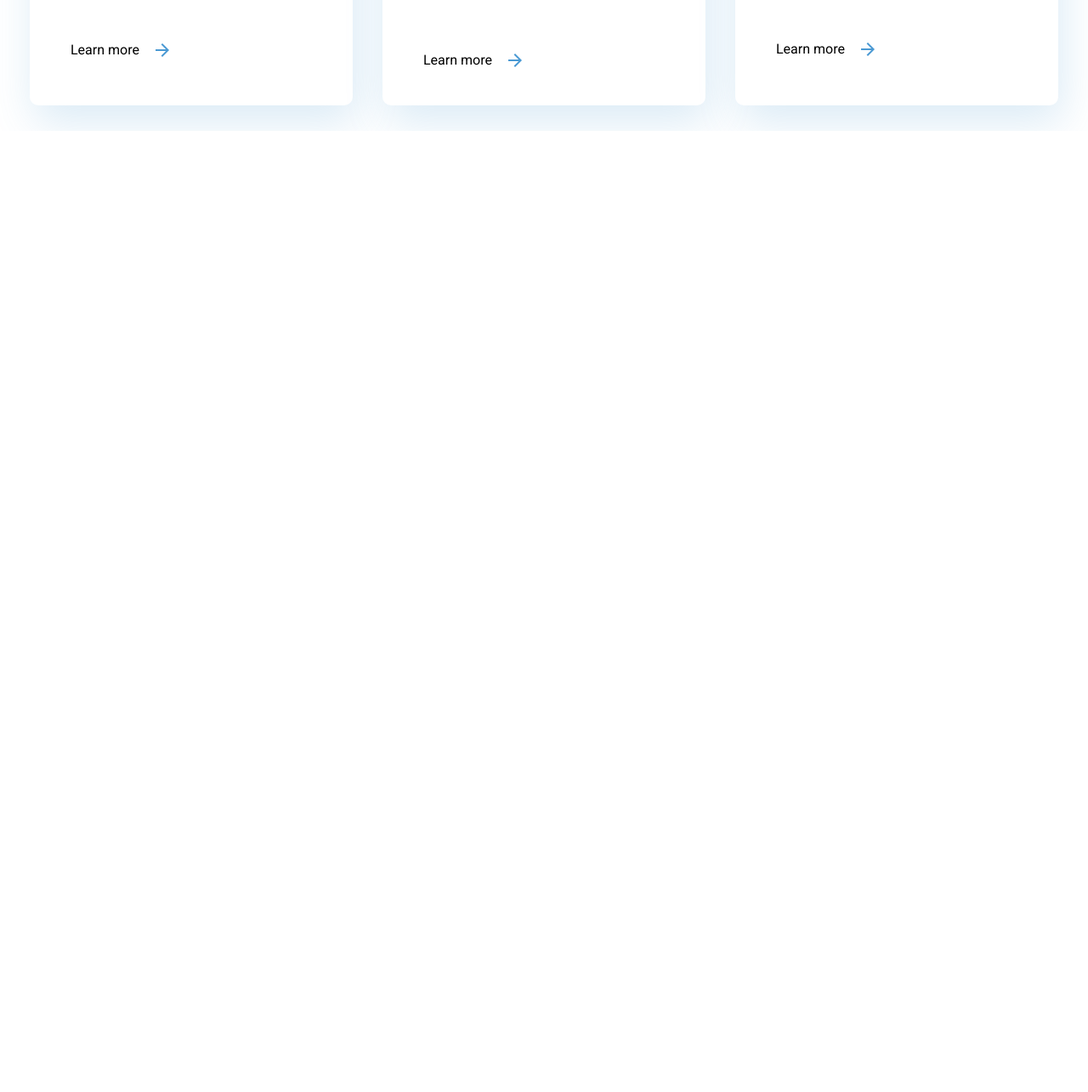
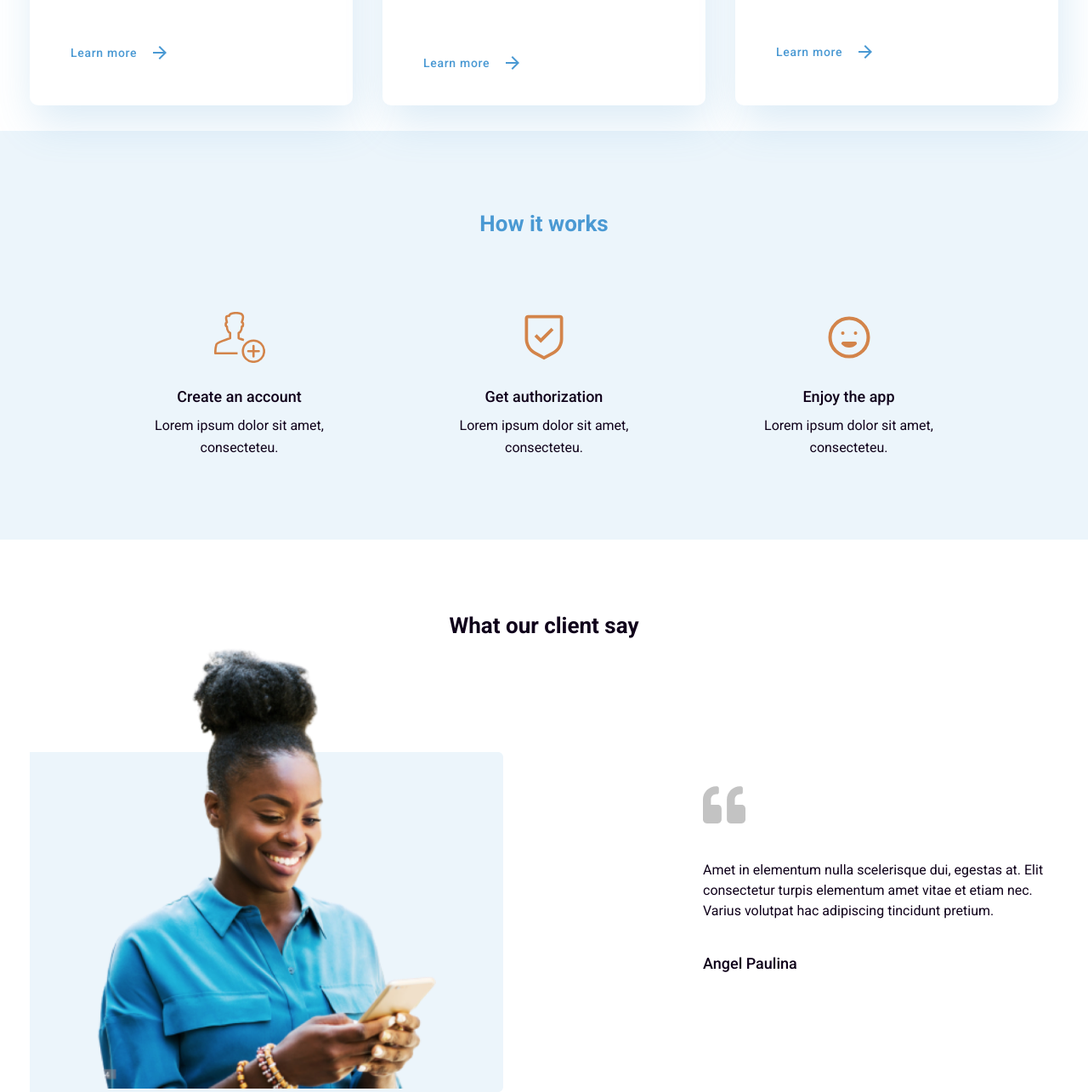
Before and after one commit to HikmatullohAbdullayev/Commerto, a plain HTML site: page index.html in a window 1280 px wide. Shown: the part 2137-3422 px from the top of the page at 85% size. Before the commit the page ends 2291 px from the top, so only its background shows below. Drawn offline with nearby package versions, Linux system fonts and the light colour scheme.

Commit message:
work and client done download start

```diff
--- a/css/main.css
+++ b/css/main.css
@@ -248,6 +248,11 @@ text-align: left;
     display: flex;
     justify-content: flex-start;
     align-items:center;
+    color: #4A99D3;
+    font-size: 14px;
+    font-weight: 500;
+    line-height: 30px;
+    letter-spacing: 0.7px;
 
 }
 
@@ -264,4 +269,128 @@ text-align: left;
 
 /* <!-- =====COSTUMERS-END===== --> */
 
+
+/* <!-- =====WORK-START===== --> */
+.work {
+    background-color: rgba(74, 153, 211, 0.10);
+}
+
+
+.work__title {
+    padding-top: 95px ;
+    color: #4A99D3;
+text-align: center;
+font-size: 26px;
+font-weight: 700;
+margin-bottom:88px;
+}
+.work__list {
+    display: flex;
+    justify-content: space-evenly;
+    align-items:center;
+}
+.work__item {
+    text-align: center;
+
+}
+.work__item__title {
+    color:  #0F001A;
+font-size: 18px;
+font-weight: 500;
+
+}
+.work__item__title::before{
+    content:"";
+    display:block;
+    width: 60px;
+    height: 60px;
+    background-image:url(../img/work-1.svg);
+    margin: auto;
+    margin-bottom: 30px;
+
+}
+.before2::before{
+    content:"";
+    display:block;
+    width: 60px;
+    height: 60px;
+    background-image:url(../img/work-2.svg);
+    margin: auto;
+    margin-bottom: 30px;
+}
+.before3::before{
+    content:"";
+    display:block;
+    width: 60px;
+    height: 60px;
+    background-image:url(../img/work-3.svg);
+    margin: auto;
+    margin-bottom: 30px;
+}
+.work__item__text {
+    margin-top: 10px;
+    padding-bottom:95px ;
+    max-width: 224px;
+    color: #0F001A;
+text-align: center;
+font-size: 16px;
+font-weight: 400;
+line-height: 26px;
+}
+
+/* <!-- =====WORK-END===== --> */
+
+/* <!-- =====CLIENT-START===== --> */
+
+
+.client__title{
+    padding-top: 87px;
+    margin-bottom: 10px;
+    color:  #0F001A;
+text-align: center;
+font-size: 26px;
+font-weight: 700;
+}
+.client__box {
+    display: flex;
+    justify-content: space-between;
+    align-items:center;
+}
+.client__img  {
+    width: 557px ;
+    text-align: center;
+    background-image:url(../img/bg-client.svg);
+    background-repeat:no-repeat;
+    background-position:bottom left;
+}
+.client__content {
+   max-width: 418px;
+margin-left: 100px;
+}
+.client__text {
+      margin-top: 120px;
+     color: #0F001A;
+font-size: 16px;
+font-weight: 400;
+line-height: 24px;
+}
+.client__text::before{
+    content:"";
+    display: block;
+    width: 50px;
+    height: 50px;
+    background-image:url(../img/client-text.svg);
+    background-repeat:no-repeat;
+    margin-bottom: 40px;
+
+
+}
+.client__name {
+    margin-top: 40px;
+    margin-bottom: 100px;
+    color: #0F001A;
+font-size: 18px;
+font-weight: 500;
+}
+/* <!-- =====CLIENT-END===== --> */
 /* <!-- =====MAIN-END===== --> */
--- a/index.html
+++ b/index.html
@@ -130,7 +130,68 @@
 </section>
 
 <!-- =====COSTUMERS-END===== -->
+<!-- =====WORK-START===== -->
 
+<section class="work" id="work">
+    <div class="container work__container">
+        <h2 class="work__title">
+            How it works
+        </h2>
+        <ul class="work__list">
+            <li class="work__item">
+                <h3 class="work__item__title">
+                    Create an account
+                </h3>
+                <p class="work__item__text">
+                    Lorem ipsum dolor sit amet,
+                    consecteteu.
+                </p>
+            </li>
+            <li class="work__item">
+                <h3 class="work__item__title before2">
+                    Get authorization
+                </h3>
+                <p class="work__item__text">
+                    Lorem ipsum dolor sit amet,
+                    consecteteu.
+                </p>
+            </li>
+            <li class="work__item">
+                <h3 class="work__item__title before3">
+                    Enjoy the app
+                </h3>
+                <p class="work__item__text">
+                    Lorem ipsum dolor sit amet,
+                    consecteteu.
+                </p>
+            </li>
+
+        </ul>
+    </div>
+</section>
+
+
+<!-- =====WORK-END===== -->
+<!-- =====CLIENT-START===== -->
+<section class="client" id="client">
+    <div class="container client__container" >
+        <h2 class="client__title">
+            What our client say
+        </h2>
+        <div class="client__box">
+            <div class="client__img">
+                <img src="./img/client.png" alt="Angel Paulina photo">
+            </div>
+            <div class="client__content">
+                <p class="client__text">Amet in elementum nulla scelerisque dui, egestas at. Elit consectetur turpis elementum amet vitae et etiam nec. Varius volutpat hac adipiscing tincidunt pretium.</p>
+                <p class="client__name">
+                    Angel Paulina
+                </p>
+            </div>
+        </div>
+    </div>
+</section>
+<!-- =====CLIENT-END===== -->
 </main>
 <!-- =====MAIN-END===== -->
 
```
Also changed, not shown: img/bg-client.svg (added), img/client-text.svg (added), img/client.png (added), img/work-1.svg (added), img/work-2.svg (added), img/work-3.svg (added).
